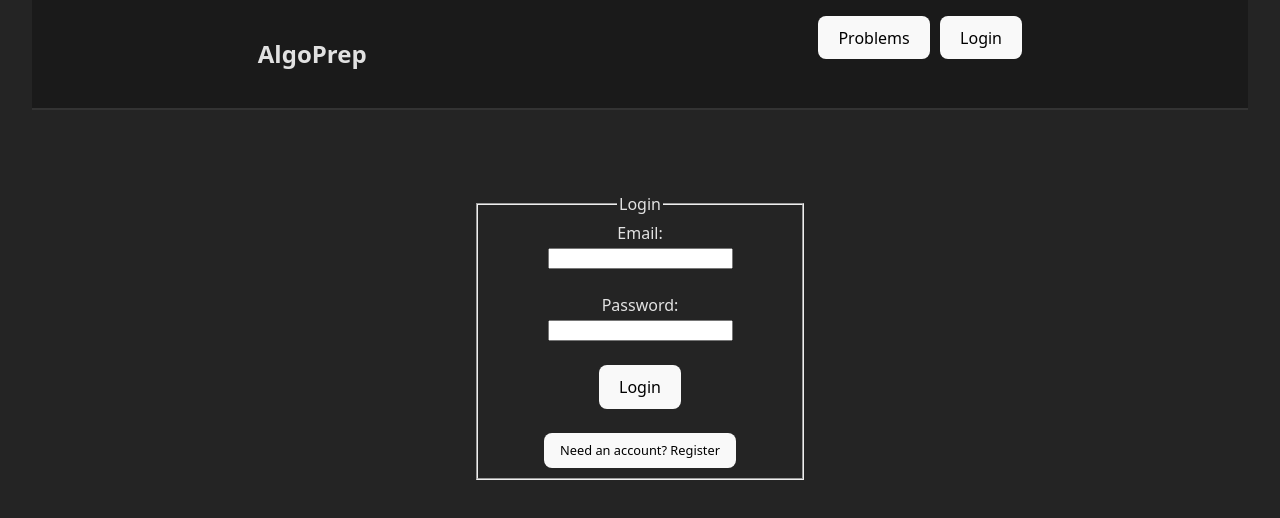
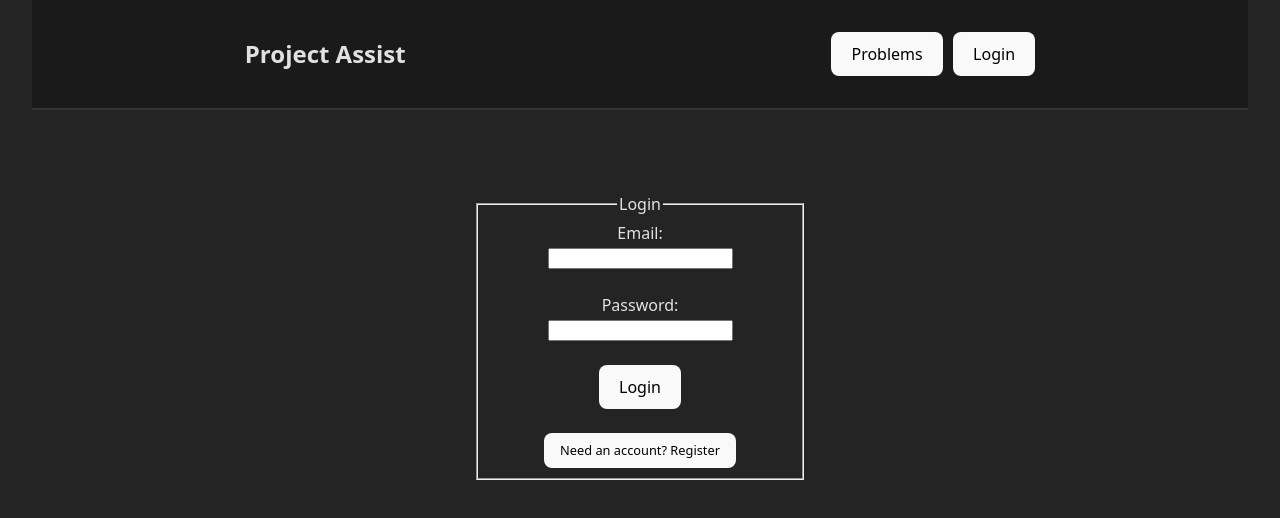
Before and after one commit to IbrahimF1/PerScholas-Capstone-Frontend, a React (Vite) app: page / in a window 1280 px wide. Shown: the top 518 px of the page. Built offline with nearby package versions, Linux system fonts and the light colour scheme.

Commit message:
Fixed alignment issues in NavBar

```diff
--- a/src/components/NavBar.jsx
+++ b/src/components/NavBar.jsx
@@ -19,8 +19,8 @@ export default function NavBar() {
   }
 
   return (
-    <nav>
-      <h2>AlgoPrep</h2>
+    <nav style={{ display: 'flex', alignItems: 'center' }}>
+      <h2>Project Assist</h2>
       <div>
         <NavLink to="/problems"><button style={{ marginRight: '10px' }}>Problems</button></NavLink>
         {user ? (
```
